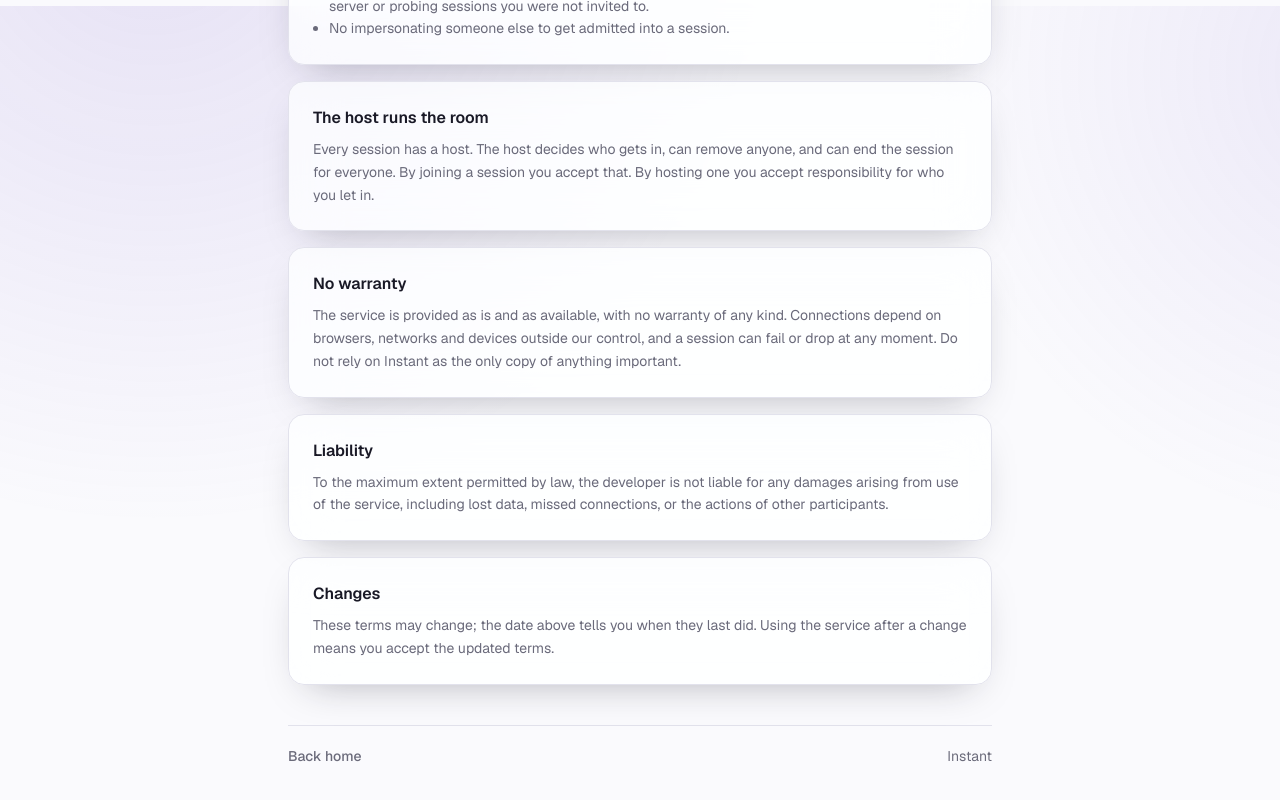
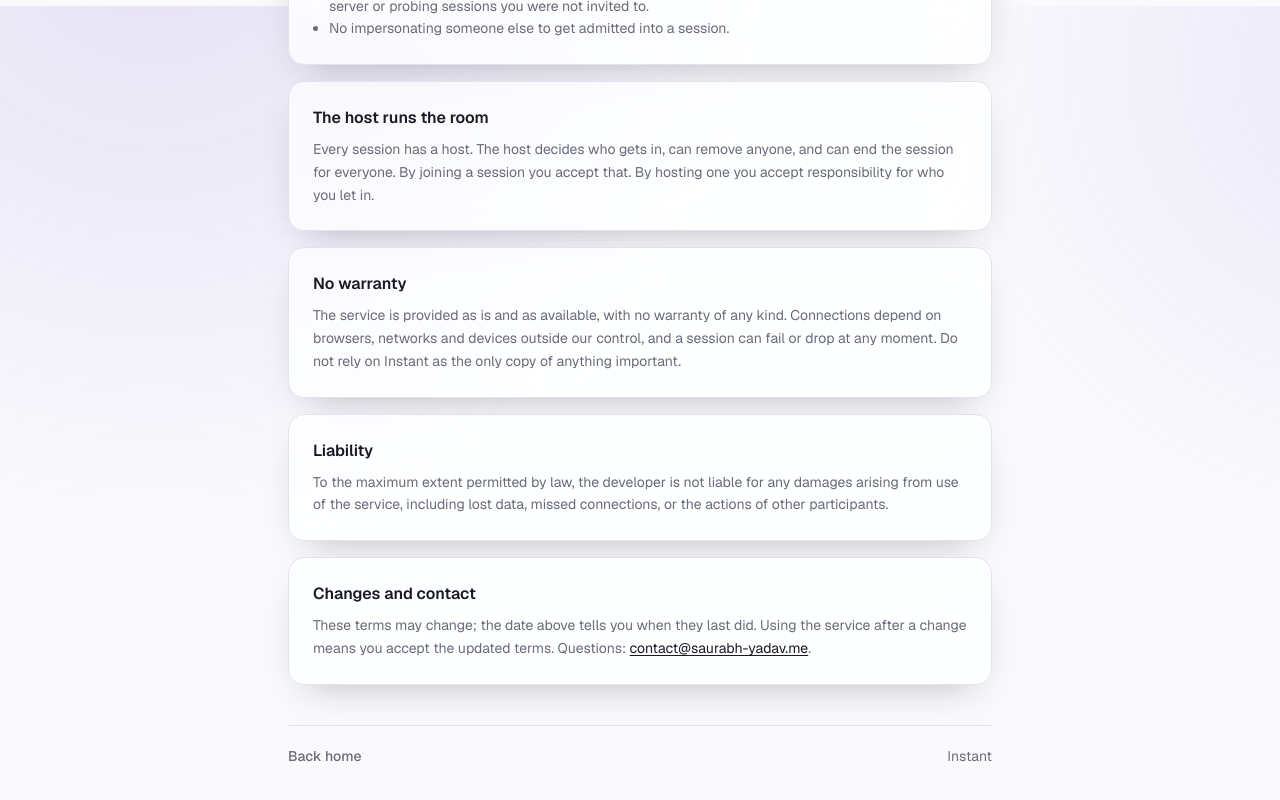
Before and after one commit to itsSauraj/instant, a Next.js app: page /terms in a window 1280 px wide. Shown: the part 794-1594 px from the top of the page. Built offline with nearby package versions, Linux system fonts and the light colour scheme.

Commit message:
feat(site): floating island navbar, privacy and terms pages

```diff
--- a/app/terms/page.tsx
+++ b/app/terms/page.tsx
@@ -71,10 +71,17 @@ export default function TermsPage() {
         </p>
       </LegalSection>
 
-      <LegalSection heading="Changes">
+      <LegalSection heading="Changes and contact">
         <p>
           These terms may change; the date above tells you when they last did. Using the
-          service after a change means you accept the updated terms.
+          service after a change means you accept the updated terms. Questions:{" "}
+          <a
+            href="mailto:contact@saurabh-yadav.me"
+            className="text-foreground underline underline-offset-2"
+          >
+            contact@saurabh-yadav.me
+          </a>
+          .
         </p>
       </LegalSection>
     </LegalPage>
```
